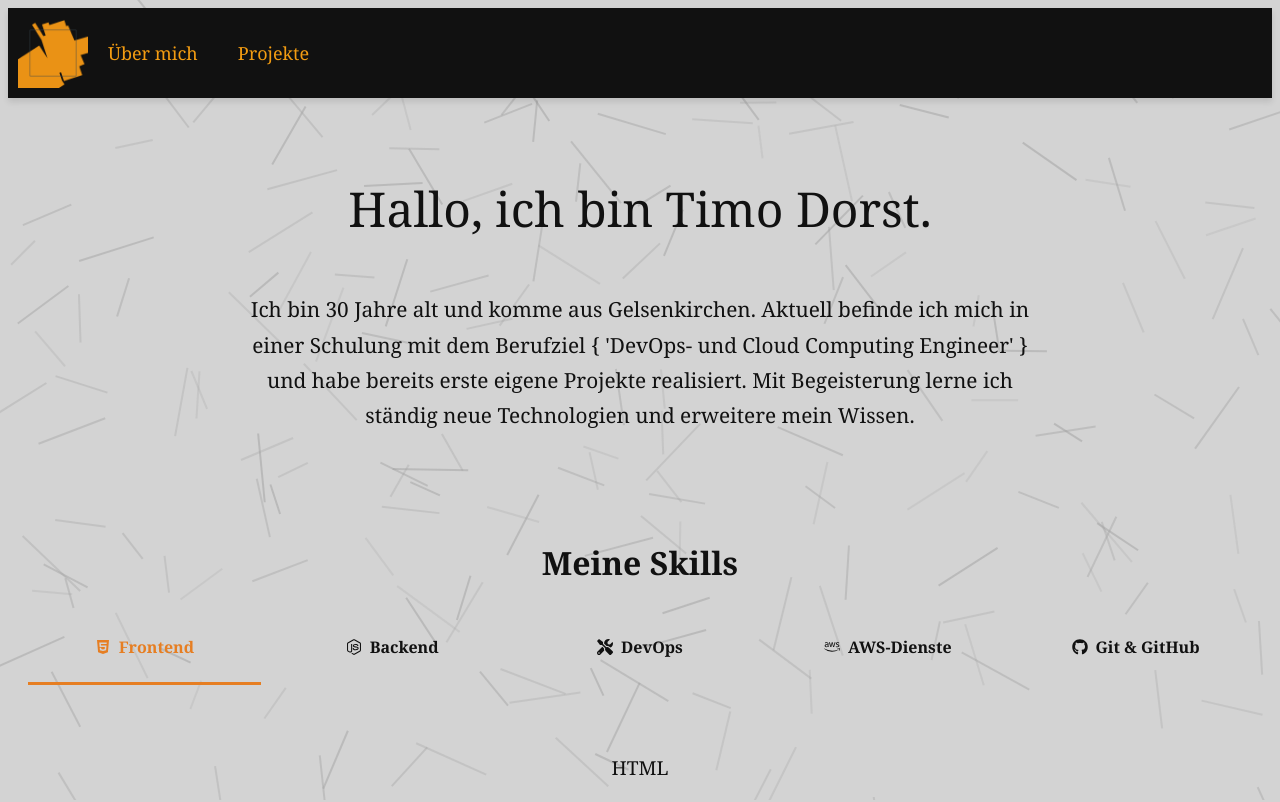
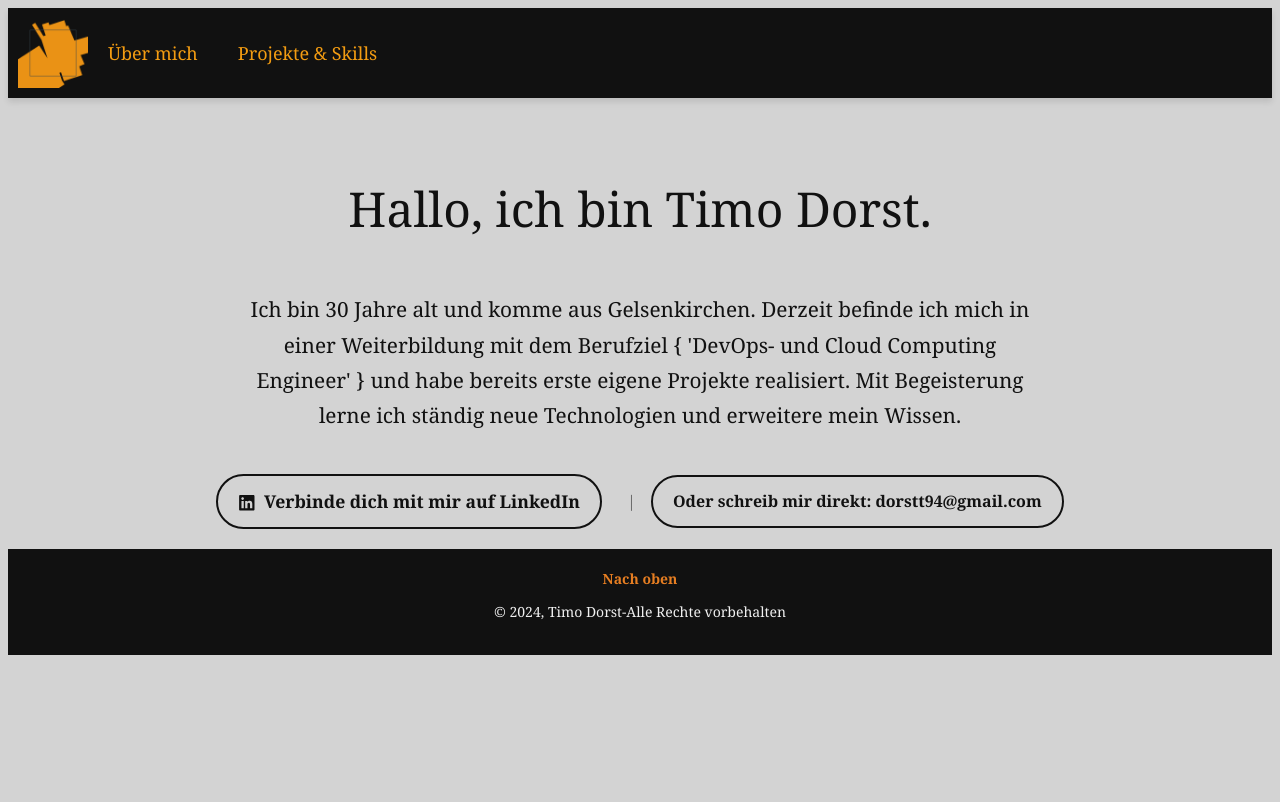
Before and after one commit to timod94/my-homepage, a React (Create React App) app: page / in a window 1280 px wide. Shown: the top 802 px of the page. Built offline with nearby package versions, Linux system fonts and the light colour scheme.

Commit message:
removed dynamic-background & some other visual changes

```diff
--- a/src/App.js
+++ b/src/App.js
@@ -1,6 +1,5 @@
 import React from 'react';
 import { BrowserRouter as Router, Route, Routes } from 'react-router-dom'
-import DynamicBackground from './components/dynamicBackground';
 import Header from './components/header';
 import Footer from './components/footer';
 import About from './pages/about';
@@ -13,7 +12,6 @@ function App() {
     <Router>
 
     <div id="top">
-      <DynamicBackground />
       <Header />
       <Routes>
 
--- a/src/components/dynamicBackground.js
+++ /dev/null
@@ -1,104 +0,0 @@
-import React, { useEffect, useRef } from "react";
-
-const DynamicBackground = () => {
-  const canvasRef = useRef(null);
-
-  useEffect(() => {
-    const canvas = canvasRef.current;
-    const ctx = canvas.getContext('2d');
-    let width, height;
-
-    const resizeCanvas = () => {
-      width = window.innerWidth;
-      height = window.innerHeight;
-      canvas.width = width;
-      canvas.height = height;
-    };
-
-    // Event Listener für Fenstergröße
-    window.addEventListener('resize', resizeCanvas);
-    resizeCanvas();
-
-    // Klasse für die Linien
-    class Line {
-      constructor() {
-        this.x = Math.random() * width;
-        this.y = Math.random() * height;
-        this.length = Math.random() * 50 + 30;
-        this.speed = Math.random() * 0.1 + 0.1;
-        this.angle = Math.random() * Math.PI * 2;
-        this.alpha = Math.random() * 0.3 + 0.2;
-      }
-
-      draw() {
-        const endX = this.x + Math.cos(this.angle) * this.length;
-        const endY = this.y + Math.sin(this.angle) * this.length;
-
-        ctx.beginPath();
-        ctx.moveTo(this.x, this.y);
-        ctx.lineTo(endX, endY);
-        ctx.strokeStyle = `rgba(160, 160, 160, ${this.alpha})`;// Linien Farbe - hellgrau
-        ctx.lineWidth = 2;
-        ctx.stroke();
-      }
-
-      update() {
-        this.x += Math.cos(this.angle) * this.speed;
-        this.y += Math.sin(this.angle) * this.speed;
-
-        // Linie neu positionieren, wenn sie aus dem Bild verschwindet
-        if (this.x < 0 || this.x > width || this.y < 0 || this.y > height) {
-          this.x = Math.random() * width;
-          this.y = Math.random() * height;
-        }
-      }
-    }
-
-    // Erstelle Linien und animiere sie
-    const lines = [];
-    for (let i = 0; i < 200; i++) {
-      lines.push(new Line());
-    }
-
-    // Optimierung der Animationsfrequenz
-    let frameCount = 0;
-    const maxFrames = 2; // Reduziert die Häufigkeit der Animation
-
-    const animate = () => {
-      frameCount++;
-      if (frameCount > maxFrames) {
-        ctx.clearRect(0, 0, width, height);
-        lines.forEach(line => {
-          line.update();
-          line.draw();
-        });
-        frameCount = 0;
-      }
-      requestAnimationFrame(animate);
-    };
-
-    animate();
-
-    // Cleanup: Entferne den Event Listener bei Komponenten-Unmount
-    return () => {
-      window.removeEventListener('resize', resizeCanvas);
-    };
-  }, []);
-
-  return (
-    <canvas
-      ref={canvasRef}
-      style={{
-        position: 'absolute',
-        top: 0,
-        left: 0,
-        width: '100%',
-        height: '100%',
-        zIndex: -1, // Damit der Hintergrund hinter dem Inhalt bleibt
-        backgroundColor: '#d3d3d3' // helles Grau
-      }}
-    />
-  );
-};
-
-export default DynamicBackground;
--- a/src/components/header.js
+++ b/src/components/header.js
@@ -77,7 +77,7 @@ function Header() {
                                 onMouseEnter={(e) => e.target.style.color = linkHoverStyle.color}
                                 onMouseLeave={(e) => e.target.style.color = linkStyle.color}
                             >
-                                Projekte
+                                Projekte & Skills
                             </Link>
                         </li>
                     </ul>
--- a/src/pages/about.css
+++ b/src/pages/about.css
@@ -20,15 +20,6 @@
         font-size: 1rem;
     }
 
-    .tabMenu {
-        flex-direction: column;
-    }
-
-    .tabItem {
-        padding: 15px 0;
-        font-size: 1.2rem;
-    }
-
     .linkedinButton, .contactLink {
         padding: 8px 16px;
         font-size: 1rem;
--- a/src/pages/about.js
+++ b/src/pages/about.js
@@ -1,20 +1,9 @@
 import React, { useState } from "react";
-import { FaLinkedin, FaHtml5, FaNodeJs, FaAws, FaGithub, FaTools } from 'react-icons/fa';
+import { FaLinkedin } from "react-icons/fa";
 import './about.css'
 
 function About() {
-    const [activeTab, setActiveTab] = useState('Frontend');
-
-    // Tab-Inhalt
-    const renderSkills = (skills) => (
-        <ul style={{ listStyleType: 'none', paddingLeft: 0 }}>
-            {skills.map((skill, index) => (
-                <li key={index} style={{ padding: '10px 0', fontSize: '1.2rem' }}>{skill}</li>
-            ))}
-        </ul>
-    );
-
-    // Logik zur Berechnung des aktuellen Alters
+    // berechnung des aktuellen alters
     const birthDate = new Date('1994-10-23');
     const currentDate = new Date();
     let age = currentDate.getFullYear() - birthDate.getFullYear();
@@ -28,24 +17,8 @@ function About() {
     const [isLinkedInHovered, setIsLinkedInHovered] = useState(false);
     const [isEmailHovered, setIsEmailHovered] = useState(false);
 
-    // Skills
-    const frontendSkills = [
-        'HTML', 'CSS', 'JavaScript', 'React'
-    ];
-    const backendSkills = [
-        'Node.js', 'Python', 'Express.js', 'REST-APIs'
-    ];
-    const devOpsSkills = [
-        'Grafana', 'Prometheus', 'Loki', 'Promtail', 'Node-Exporter'
-    ];
-    const awsServices = [
-        'AWS Lambda', 'EC2', 'S3', 'IAM', 'CloudWatch', 'VPC', 'AWS Amplify'
-    ];
-    const gitSkills = [
-        "GitFlow Verzweigungsstrategie", "Pull-Anfragen & Code-Überprüfungen", "Versionskontrolle mit Git", "Zusammenarbeit mit GitHub", "GitHub Actions für CI/CD"
-    ];
 
-    //########################### CSS inlineStyle ##################################
+// ####################################### CSS inlineStyle ################################################
     const aboutStyle = {
         padding: '20px 20px',
         textAlign: 'center',
@@ -97,37 +70,7 @@ function About() {
         marginTop: '40px',
     };
 
-    const tabMenuStyle = {
-        display: 'flex',
-        justifyContent: 'center',
-        margin: '20px 0',
-        gap: '15px',
-        flexWrap: 'wrap', // Allow wrapping on smaller screens
-    };
-
-    const tabStyle = (isActive) => ({
-        padding: '20px 20px',
-        cursor: 'pointer',
-        borderBottom: isActive ? '3px solid #e67e22' : '3px solid transparent',
-        color: isActive ? '#e67e22' : '#111111',
-        fontWeight: 'bold',
-        transition: 'color 0.3s ease, border-bottom 0.3s ease',
-        display: 'flex',
-        alignItems: 'center',
-        flex: '1 1 100px', // Make tabs flexible and allow them to adjust
-        justifyContent: 'center',
-    });
-
-    const iconStyle = {
-        marginRight: '8px',
-    };
-
-    const contentStyle = {
-        padding: '20px',
-        textAlign: 'center',
-        animation: 'fadeIn 0.5s ease-in-out',
-    };
-
+// ####################################### ---- ################################################
     return (
         <div style={aboutStyle}>
             <p style={headingStyle}>
@@ -135,39 +78,9 @@ function About() {
             </p>
             <p style={paragraphStyle}>
                 Ich bin {age} Jahre alt und komme aus Gelsenkirchen.
-                Aktuell befinde ich mich in einer Schulung mit dem Berufziel &#123; 'DevOps- und Cloud Computing Engineer' &#125; und habe bereits erste eigene Projekte realisiert.
+                Derzeit befinde ich mich in einer Weiterbildung mit dem Berufziel &#123; 'DevOps- und Cloud Computing Engineer' &#125; und habe bereits erste eigene Projekte realisiert.
                 Mit Begeisterung lerne ich ständig neue Technologien und erweitere mein Wissen.
             </p>
-
-            <h1 style={{ textAlign: 'center', fontSize: '2rem', marginTop: '100px' }}>Meine Skills</h1>
-
-            {/* Tab Menü */}
-            <div style={tabMenuStyle}>
-                <div style={tabStyle(activeTab === 'Frontend')} onClick={() => setActiveTab('Frontend')}>
-                    <FaHtml5 style={iconStyle} /> Frontend
-                </div>
-                <div style={tabStyle(activeTab === 'Backend')} onClick={() => setActiveTab('Backend')}>
-                    <FaNodeJs style={iconStyle} /> Backend
-                </div>
-                <div style={tabStyle(activeTab === 'DevOps')} onClick={() => setActiveTab('DevOps')}>
-                    <FaTools style={iconStyle} /> DevOps
-                </div>
-                <div style={tabStyle(activeTab === 'AWS')} onClick={() => setActiveTab('AWS')}>
-                    <FaAws style={iconStyle} /> AWS-Dienste
-                </div>
-                <div style={tabStyle(activeTab === 'Git')} onClick={() => setActiveTab('Git')}>
-                    <FaGithub style={iconStyle} /> Git & GitHub
-                </div>
-            </div>
-
-            {/* Tab Inhalt */}
-            <div style={contentStyle}>
-                {activeTab === 'Frontend' && renderSkills(frontendSkills)}
-                {activeTab === 'Backend' && renderSkills(backendSkills)}
-                {activeTab === 'DevOps' && renderSkills(devOpsSkills)}
-                {activeTab === 'AWS' && renderSkills(awsServices)}
-                {activeTab === 'Git' && renderSkills(gitSkills)}
-            </div>
 
             {/* LinkedIn & Mail */}
             <div style={contactContainerStyle}>
--- a/src/pages/projects.css
+++ b/src/pages/projects.css
@@ -54,4 +54,14 @@
     .paragraph {
         font-size: 1rem;
     }
+
+    .tabMenu {
+        flex-direction: column;
+    }
+
+    .tabItem {
+        padding: 15px 0;
+        font-size: 1.2rem;
+    }
+
 }
```
Also changed, not shown: src/pages/projects.js (+89 -0 lines).
